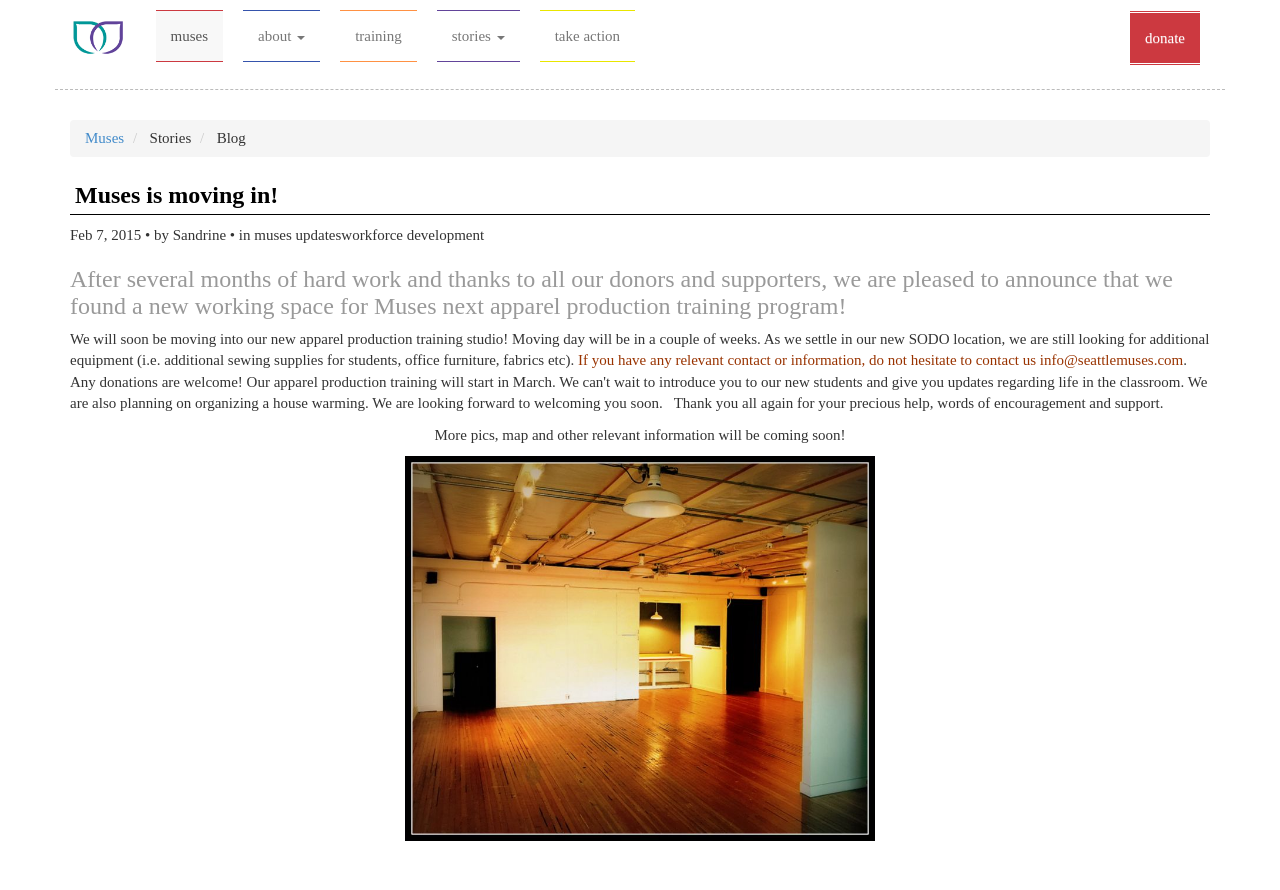
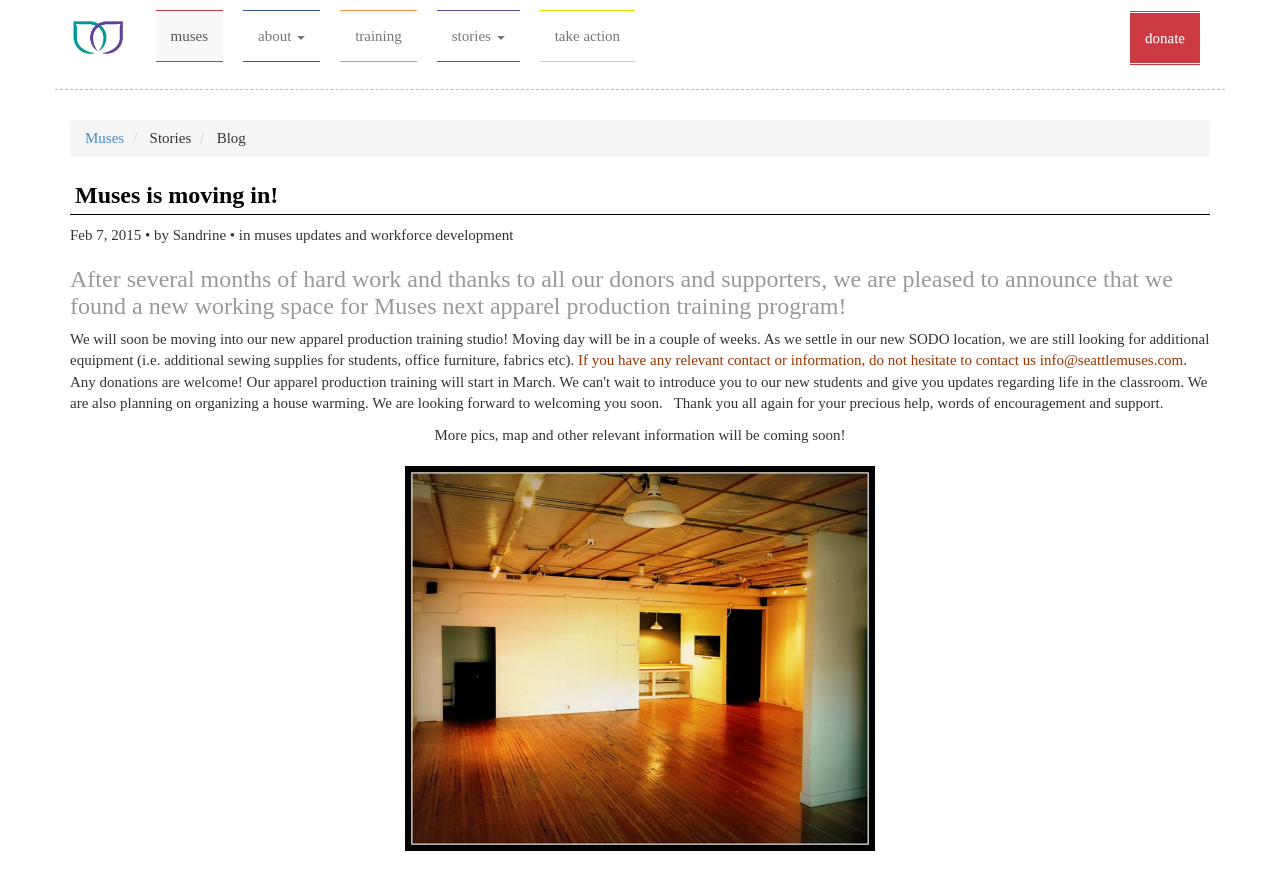
Before and after one commit to seattlemuses/seattlemuses.github.io, a Jekyll site: the page built from _posts/2015-02-07-muses-is-moving-in.html, in a window 1280 px wide and 1017 px high. Shown: the top 890 px of the window. Built offline with Jekyll 4.4.1, drawn with Linux system fonts in a browser that asks for light colours; nearby versions of some CDN libraries.

Commit message:
Fix post layout
Add more margin to images and make category list comma-separated.

```diff
--- a/_layouts/post.html
+++ b/_layouts/post.html
@@ -5,10 +5,10 @@ layout: default
 <style>
 img {
 display: block;
-margin: 10px auto;
+margin: 20px auto;
 }
 </style>
 
 <h1>{{ page.title }}</h1>
-<p>{{ page.date | date: "%b %-d, %Y" }}{% if page.author %} • by {{ page.author.display_name }}{% endif %} {% if page.categories %} • in {{ page.categories }}{% endif %}</p>
+<p>{{ page.date | date: "%b %-d, %Y" }}{% if page.author %} • by {{ page.author.display_name }}{% endif %} {% if page.categories %} • in {{ page.categories | array_to_sentence_string }}{% endif %}</p>
 {{ content }}
```
